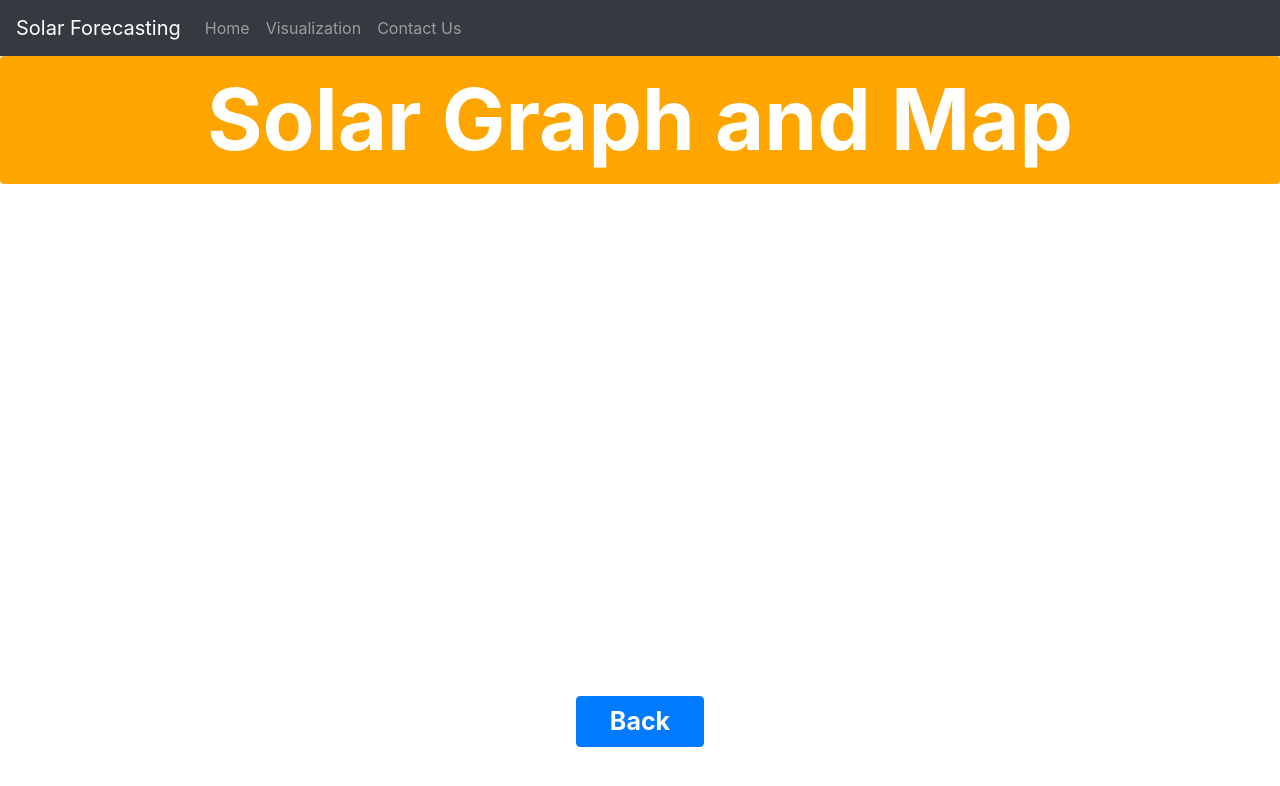
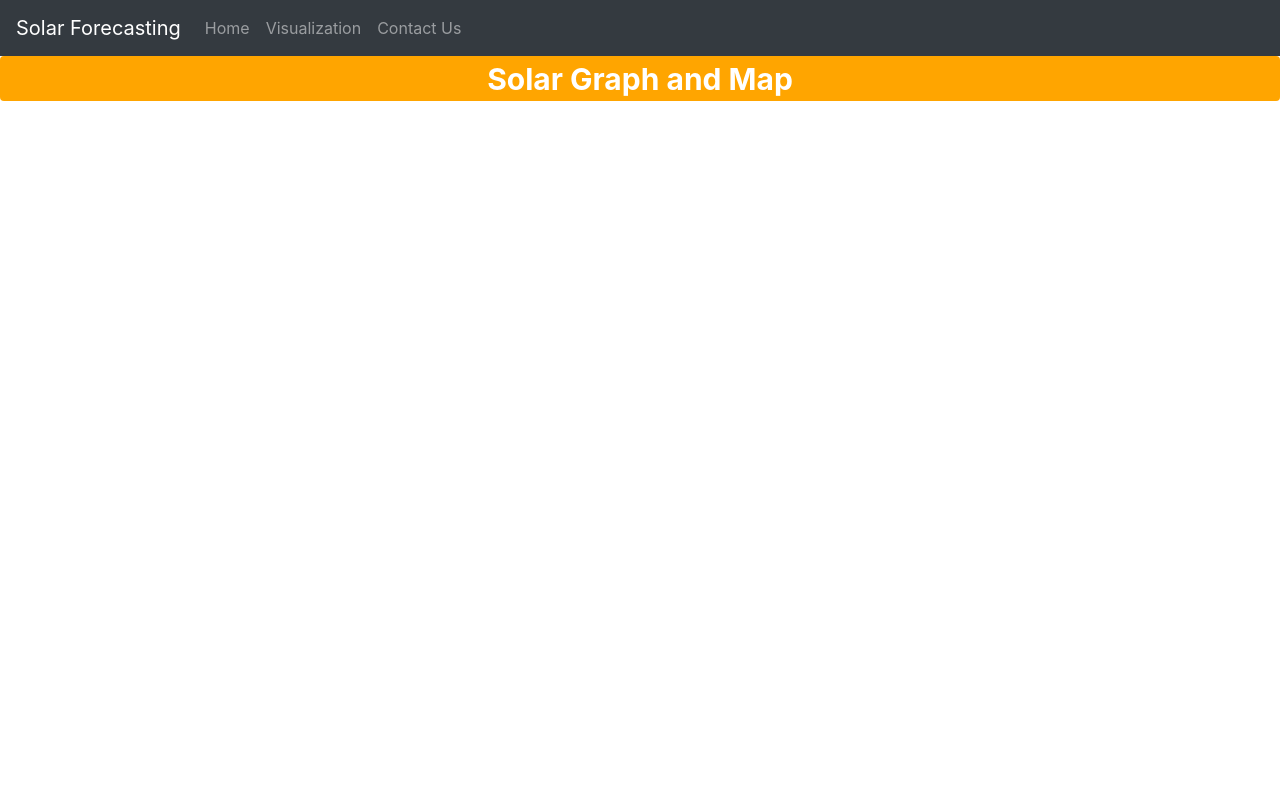
Before and after one commit to gt-big-data/solar-forecasting, a React (Create React App) app in the folder data-viz/solar-forecasting/: page /solargraph in a window 1280 px wide. Shown: the top 786 px of the page. Built offline with nearby package versions, Linux system fonts and the light colour scheme.

Commit message:
Change font size

```diff
--- a/data-viz/solar-forecasting/src/components/SolarGraph.jsx
+++ b/data-viz/solar-forecasting/src/components/SolarGraph.jsx
@@ -1,4 +1,5 @@
 import React, {Component} from 'react';
+
 import {Link} from 'react-router-dom';
 class SolarGraph extends Component {
 	render() {
@@ -7,7 +8,7 @@ class SolarGraph extends Component {
 				<title
 					style={
 						{
-							fontSize: 85,
+							fontSize: 30,
 							fontWeight : 'bold',
 							textAlign: 'center',
 							width: "100%",
@@ -17,7 +18,7 @@ class SolarGraph extends Component {
 					className="badge badge-primary">
 					Solar Graph and Map
 				</title>
-				<Link to='/'>
+				{/* <Link to='/'>
 					<button
 						type="button"
 						class="btn btn-primary"
@@ -25,7 +26,8 @@ class SolarGraph extends Component {
 							{
 								display: 'block',
 								fontWeight : 'bold',
-								fontSize: 25,
+								fontSize: 20,
+								backgroundColor: "orange",
 								marginLeft: 'auto',
 							  	marginRight: 'auto',
 							  	width: "10%",
@@ -34,7 +36,7 @@ class SolarGraph extends Component {
 						}>
 						Back
 				 	</button>
-			 	</Link>
+			 	</Link> */}
 			</div>
 		);
 	}
--- a/data-viz/solar-forecasting/src/components/SolarTitle.jsx
+++ b/data-viz/solar-forecasting/src/components/SolarTitle.jsx
@@ -10,7 +10,7 @@ class SolarTitle extends Component {
 				<title
 					style={
 						{
-							fontSize: 85,
+							fontSize: 30,
 							fontWeight : 'bold',
 							textAlign: 'center',
 							width: "100%",
--- a/data-viz/solar-forecasting/src/components/contact.jsx
+++ b/data-viz/solar-forecasting/src/components/contact.jsx
@@ -14,7 +14,7 @@ export default class Contact extends Component {
               <title
                 style={
                   {
-                    fontSize: 85,
+                    fontSize: 30,
                     fontWeight : 'bold',
                     textAlign: 'center',
                     width: "100%",
```
